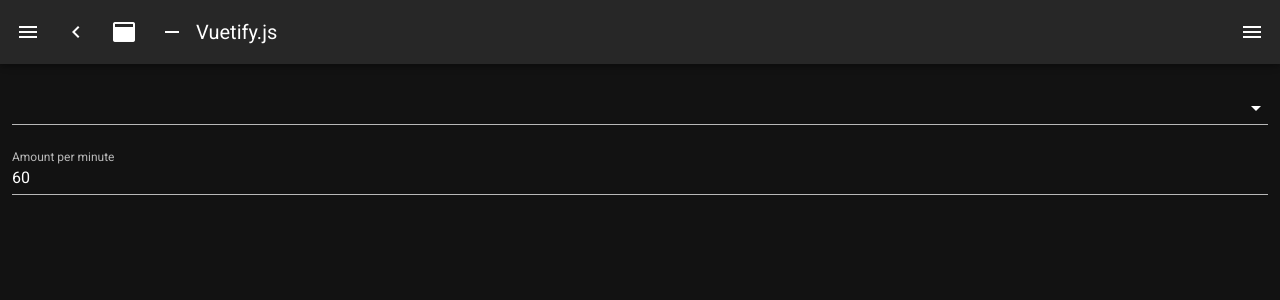
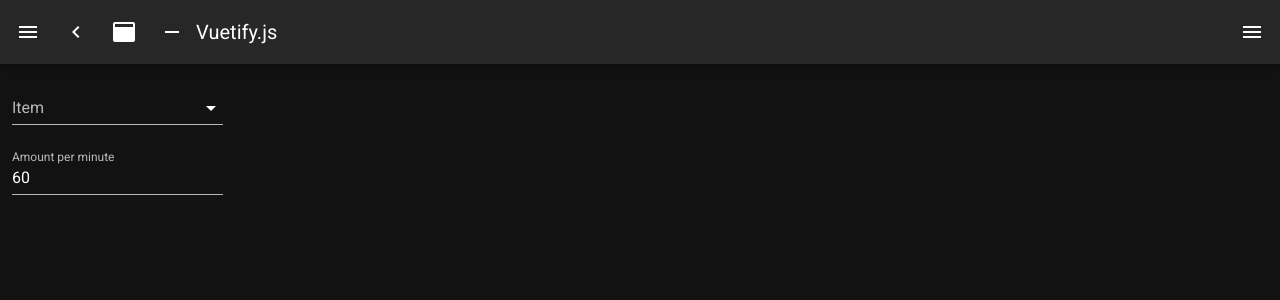
Before and after one commit to michaelze/satisfactory-recipes, a Nuxt app: page / in a window 1280 px wide. Shown: the top 300 px of the page. Built offline with nearby package versions, Linux system fonts and the light colour scheme.

Commit message:
Optimize index layout

```diff
--- a/pages/index.vue
+++ b/pages/index.vue
@@ -1,11 +1,14 @@
 
 
 <template>
-  <div>
+  <v-row>
+    <v-col cols="auto">
+      <v-select v-model="selectedItem" label="Item" :items="items" item-text="name" item-value="id" width="10em"></v-select>
+      <v-text-field v-model="requestedAmountPerMinute" label="Amount per minute" width="10em"></v-text-field>
+    </v-col>
+    <v-col>
       <v-row justify="center" align="center">
         <v-col>
-        <v-select v-model="selectedItem" :items="items" item-text="name" item-value="id"></v-select>
-        <v-text-field v-model="requestedAmountPerMinute" label="Amount per minute"></v-text-field>
         </v-col>
       </v-row>
       <v-row v-if="itemProduction">
@@ -13,7 +16,8 @@
           <ItemProductionComponent v-bind:itemProduction="itemProduction"></ItemProductionComponent>
         </v-col>
       </v-row>
-  </div>
+    </v-col>
+  </v-row>
 </template>
 
 <script>
```
Lines whose indentation alone changed are shown as unchanged.
